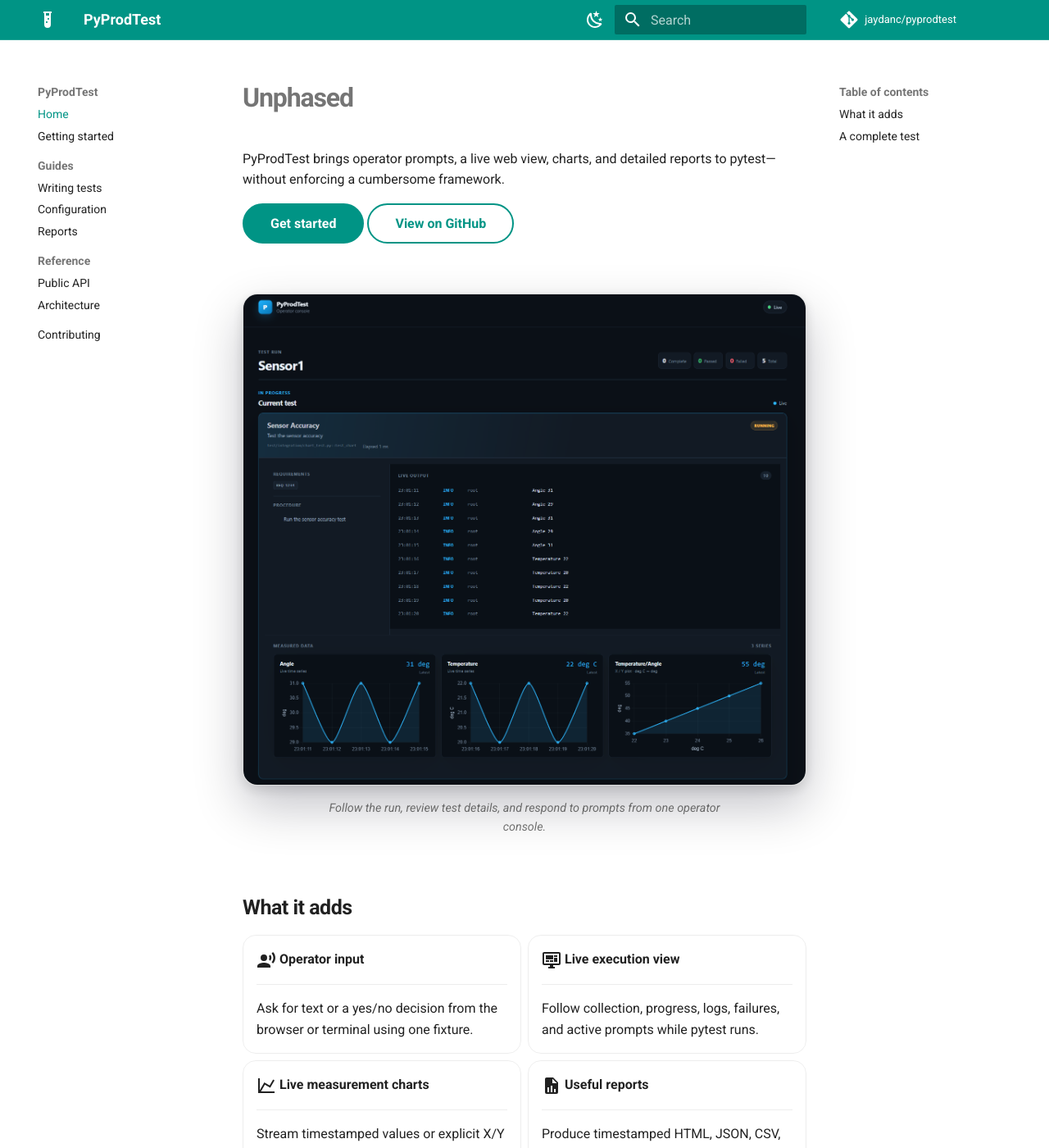
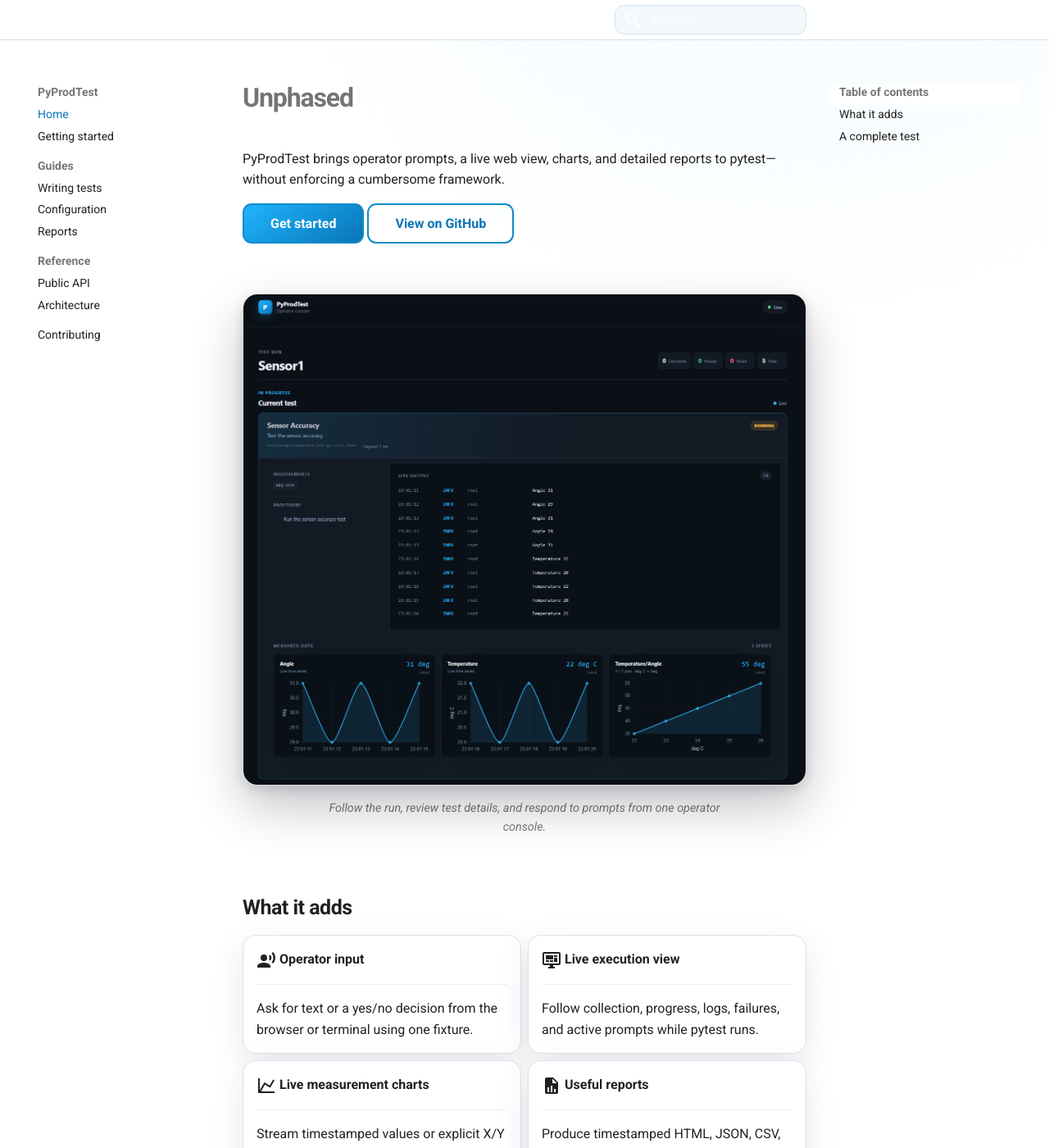
Before and after one commit to jaydanc/pyprodtest, an MkDocs documentation site: the page built from doc/index.md, in a window 1280 px wide and 1400 px high. Shown: the whole window at 82% size. Built offline with MkDocs 1.6.1 and Material for MkDocs 9.7.7, drawn with Linux system fonts in a browser that asks for light colours; comment, search, counter and statistics services are not loaded.

Commit message:
Update doc theme

```diff
--- a/doc/stylesheets/extra.css
+++ b/doc/stylesheets/extra.css
@@ -1,20 +1,56 @@
 :root {
-  --md-primary-fg-color: #0f766e;
-  --md-primary-fg-color--light: #14b8a6;
-  --md-primary-fg-color--dark: #115e59;
-  --md-accent-fg-color: #65a30d;
+  --md-primary-fg-color: #0875b6;
+  --md-primary-fg-color--light: #20b4ff;
+  --md-primary-fg-color--dark: #075f94;
+  --md-accent-fg-color: #108bca;
+  --pyprodtest-panel: #ffffff;
+  --pyprodtest-panel-raised: #f3f8fc;
+  --pyprodtest-line: #d7e2ec;
+  --pyprodtest-shadow: rgb(16 44 68 / 10%);
 }
 
 [data-md-color-scheme="slate"] {
-  --md-default-bg-color: #0b1214;
-  --md-default-bg-color--light: #111c1f;
-  --md-code-bg-color: #111c1f;
-  --md-accent-fg-color: #a3e635;
+  --md-default-bg-color: #0b1017;
+  --md-default-bg-color--light: #121a24;
+  --md-default-bg-color--lighter: #17212d;
+  --md-default-bg-color--lightest: #243142;
+  --md-code-bg-color: #0e151e;
+  --md-default-fg-color: #edf4fb;
+  --md-default-fg-color--light: #9eb0c3;
+  --md-default-fg-color--lighter: #6f8297;
+  --md-typeset-a-color: #2eb8ff;
+  --md-accent-fg-color: #2eb8ff;
+  --pyprodtest-panel: #121a24;
+  --pyprodtest-panel-raised: #17212d;
+  --pyprodtest-line: #243142;
+  --pyprodtest-shadow: rgb(0 0 0 / 20%);
+}
+
+body {
+  background-image: radial-gradient(
+    circle at 75% -20%,
+    rgb(46 184 255 / 8%),
+    transparent 34rem
+  );
+  background-repeat: no-repeat;
 }
 
 .md-header {
+  background: color-mix(in srgb, var(--md-default-bg-color) 90%, transparent);
+  border-bottom: 1px solid var(--pyprodtest-line);
   box-shadow: none;
-  border-bottom: 1px solid color-mix(in srgb, currentColor 14%, transparent);
+  backdrop-filter: blur(18px);
+}
+
+.md-tabs {
+  background: color-mix(in srgb, var(--md-default-bg-color) 94%, transparent);
+  border-bottom: 1px solid var(--pyprodtest-line);
+}
+
+.md-search__form {
+  background-color: var(--pyprodtest-panel-raised);
+  border: 1px solid var(--pyprodtest-line);
+  border-radius: 0.55rem;
 }
 
 .md-main__inner {
@@ -32,17 +68,42 @@
 }
 
 .md-typeset .grid.cards > ul > li {
+  background: var(--pyprodtest-panel);
+  border-color: var(--pyprodtest-line);
   border-radius: 0.8rem;
-  transition: border-color 160ms ease, transform 160ms ease;
+  box-shadow: 0 0.7rem 2rem var(--pyprodtest-shadow);
+  transition: border-color 160ms ease, box-shadow 160ms ease, transform 160ms ease;
 }
 
 .md-typeset .grid.cards > ul > li:hover {
   border-color: var(--md-accent-fg-color);
+  box-shadow: 0 1rem 2.5rem var(--pyprodtest-shadow);
   transform: translateY(-2px);
 }
 
 .md-typeset .md-button {
-  border-radius: 999px;
+  border-color: var(--md-accent-fg-color);
+  border-radius: 0.55rem;
+}
+
+.md-typeset .md-button--primary {
+  background: linear-gradient(145deg, #20b4ff, #0875b6);
+  border-color: #108bca;
+  color: #fff;
+}
+
+.md-typeset code,
+.md-typeset pre > code {
+  border-radius: 0.4rem;
+}
+
+.md-typeset pre > code {
+  border: 1px solid var(--pyprodtest-line);
+}
+
+.md-nav__link--active,
+.md-nav__link:is(:focus, :hover) {
+  color: var(--md-accent-fg-color);
 }
 
 .md-typeset .product-preview {
--- a/mkdocs.yml
+++ b/mkdocs.yml
@@ -15,15 +15,15 @@
   palette:
     - media: "(prefers-color-scheme: light)"
       scheme: default
-      primary: teal
-      accent: lime
+      primary: custom
+      accent: custom
       toggle:
         icon: material/weather-night
         name: Use dark mode
     - media: "(prefers-color-scheme: dark)"
       scheme: slate
-      primary: teal
-      accent: lime
+      primary: custom
+      accent: custom
       toggle:
         icon: material/weather-sunny
         name: Use light mode
```
